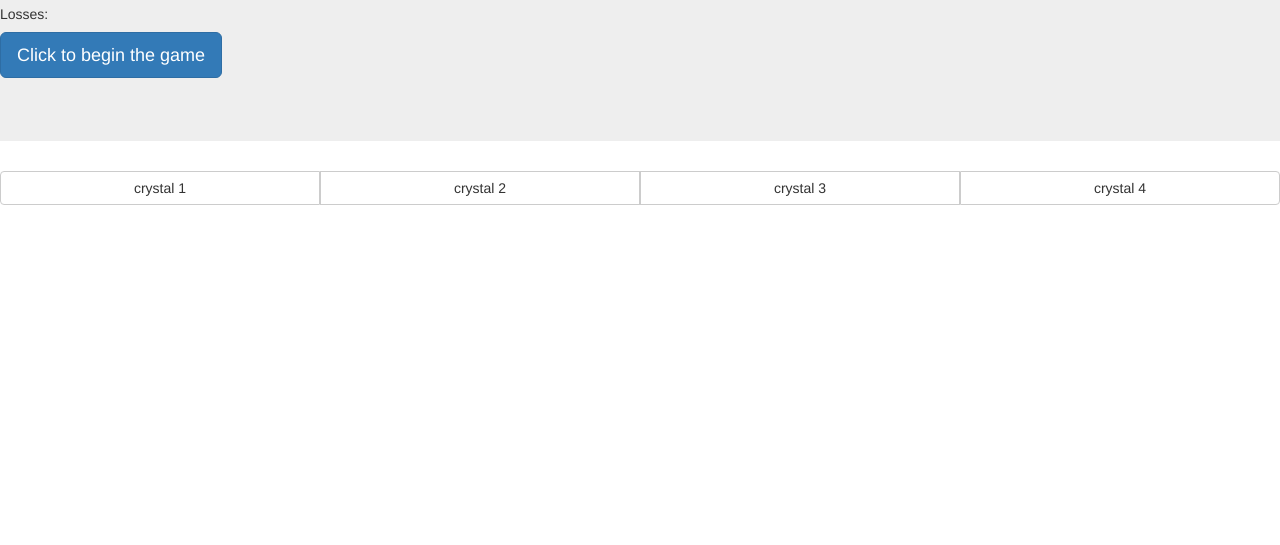
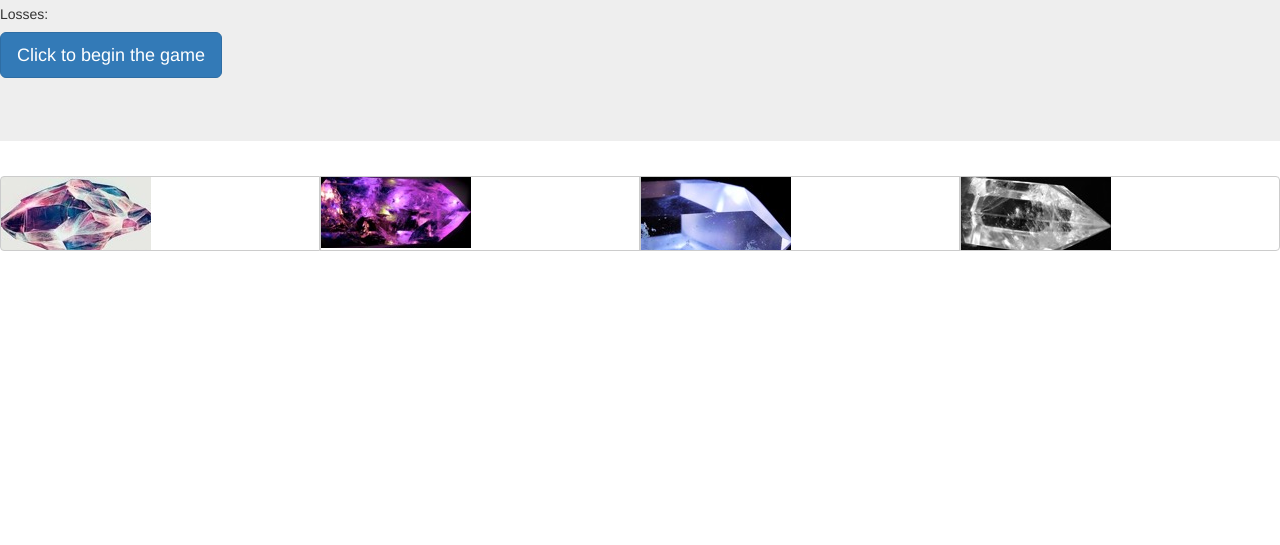
Before and after one commit to dByler1/week-4-game, a plain HTML site: page index.html in a window 1280 px wide. Shown: the part 255-800 px from the top of the page. Drawn offline with nearby package versions, Linux system fonts and the light colour scheme.

Commit message:
improved UI

```diff
--- a/assets/css/style.css
+++ b/assets/css/style.css
@@ -0,0 +1,31 @@
+.crystal_1 {
+    background: url("../images/pink.jpg");
+    height: 75px;
+    width: 100px;
+    margin: 5px;
+    background-repeat: no-repeat;
+}
+
+.crystal_2 {
+    background: url("../images/purple-crystal.jpg");
+    height: 75px;
+    width: 100px;
+    margin: 5px;
+    background-repeat: no-repeat;
+}
+
+.crystal_3 {
+    background: url("../images/quartz-crystal.jpg");
+    height: 75px;
+    width: 100px;
+    margin: 5px;
+    background-repeat: no-repeat;
+}
+
+.crystal_4 {
+    background: url("../images/white-crystal.jpg");
+    height: 75px;
+    width: 100px;
+    margin: 5px;
+    background-repeat: no-repeat;
+}
--- a/assets/javascript/game.js
+++ b/assets/javascript/game.js
@@ -16,7 +16,7 @@ var losses = 0;
 
 //generate and return random number for the game number
 function gameNumberGenerator() {
-    var randomNumberBetween0and120 = Math.floor(Math.random() * 121);
+    var randomNumberBetween0and120 = Math.floor(Math.random() * ((120-19)+1) + 19);
     return randomNumberBetween0and120;
 };
 
@@ -31,12 +31,13 @@ function crystalNumberGenerator() {
 $( ".gameNumberBtn" ).click(function() {
     gameNumber = gameNumberGenerator();
     $( ".gameNumber" ).html("Match this number " + gameNumber);
-    $(".crystalSum").html("Crystal Sum")
+    $(".crystalSum").html("Click the crystals to get a number")
 
     crystal_1 = crystalNumberGenerator();
     crystal_2 = crystalNumberGenerator();
     crystal_3 = crystalNumberGenerator();
     crystal_4 = crystalNumberGenerator();
+    $("button").prop("disabled", false);
 });
 
 
@@ -86,13 +87,7 @@ $( ".gameNumberBtn" ).click(function() {
       $(".losses").html("Losses: " + losses);
       gameNumber = 0;
       playerScore = 0;
-      crystal_1 = crystalNumberGenerator();
-      crystal_2 = crystalNumberGenerator();
-      crystal_3 = crystalNumberGenerator();
-      crystal_4 = crystalNumberGenerator();
-        $("#crystal").on("click", function(){
-
-        });
+      $("button").prop("disabled", true);
 
   } else if ( playerScore > 0 && playerScore === gameNumber ) {
           wins ++;
@@ -103,13 +98,6 @@ $( ".gameNumberBtn" ).click(function() {
           $(".losses").html("Losses: " + losses);
           gameNumber = 0;
           playerScore = 0;
-          crystal_1 = crystalNumberGenerator();
-            crystal_2 = crystalNumberGenerator();
-            crystal_3 = crystalNumberGenerator();
-            crystal_4 = crystalNumberGenerator();
-
-            $("#crystal").on("click", function(){
-
-            });
+          $("button").prop("disabled", true);
       };
     }
--- a/index.html
+++ b/index.html
@@ -12,8 +12,8 @@
 </head>
 <body>
     <div class="jumbotron">
-        <h1 class="gameNumber">Match this number: </h1>
-        <h1 class="crystalSum">Crystal Sum</h1>
+        <h1 class="gameNumber">0 </h1>
+        <h1 class="crystalSum">0</h1>
         <h5 class="wins">Wins:</h5>
         <h5 class="losses">Losses:</h5>
         <p><a class="btn btn-primary btn-lg gameNumberBtn" href="#" role="button">Click to begin the game</a></p>
@@ -21,16 +21,16 @@
 
       <div class="btn-group btn-group-justified" role="group" aria-label="...">
         <div class="btn-group" role="group">
-          <button type="button" id="crystal" class="btn btn-default crystal_1">crystal 1</button>
+          <button type="button" id="crystal" class="btn btn-default crystal_1"></button>
         </div>
         <div class="btn-group" role="group">
-          <button type="button" id="crystal" class="btn btn-default crystal_2">crystal 2</button>
+          <button type="button" id="crystal" class="btn btn-default crystal_2"></button>
         </div>
         <div class="btn-group" role="group">
-          <button type="button" id="crystal" class="btn btn-default crystal_3">crystal 3</button>
+          <button type="button" id="crystal" class="btn btn-default crystal_3"></button>
         </div>
         <div class="btn-group" role="group">
-            <button type="button" id="crystal" class="btn btn-default crystal_4">crystal 4</button>
+            <button type="button" id="crystal" class="btn btn-default crystal_4"></button>
           </div>
       </div>
 
```
Also changed, not shown: assets/images/pink.jpg (added), assets/images/purple-crystal.jpg (added), assets/images/quartz-crystal.jpg (added), assets/images/white-crystal.jpg (added), 2 other files.
